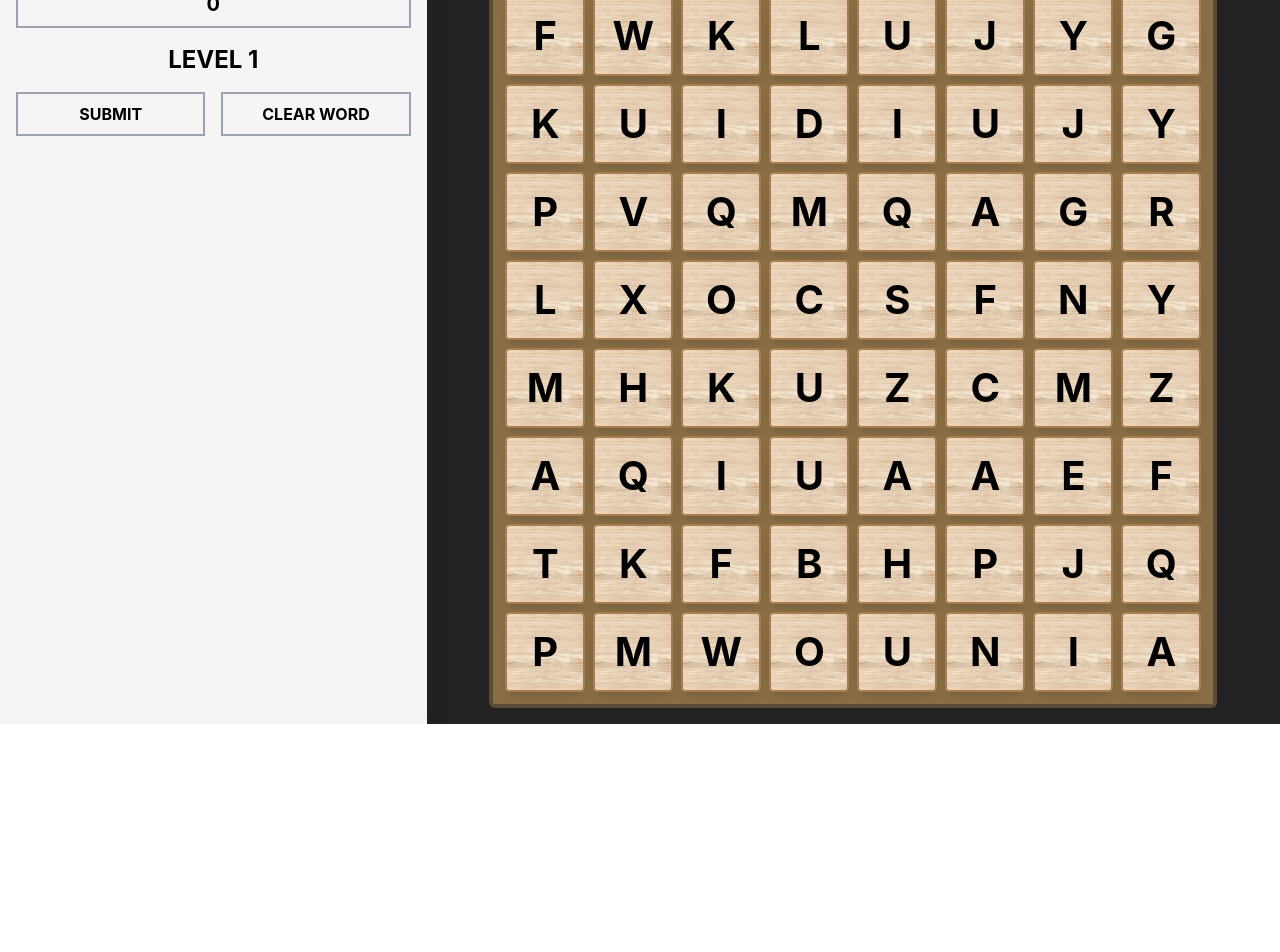
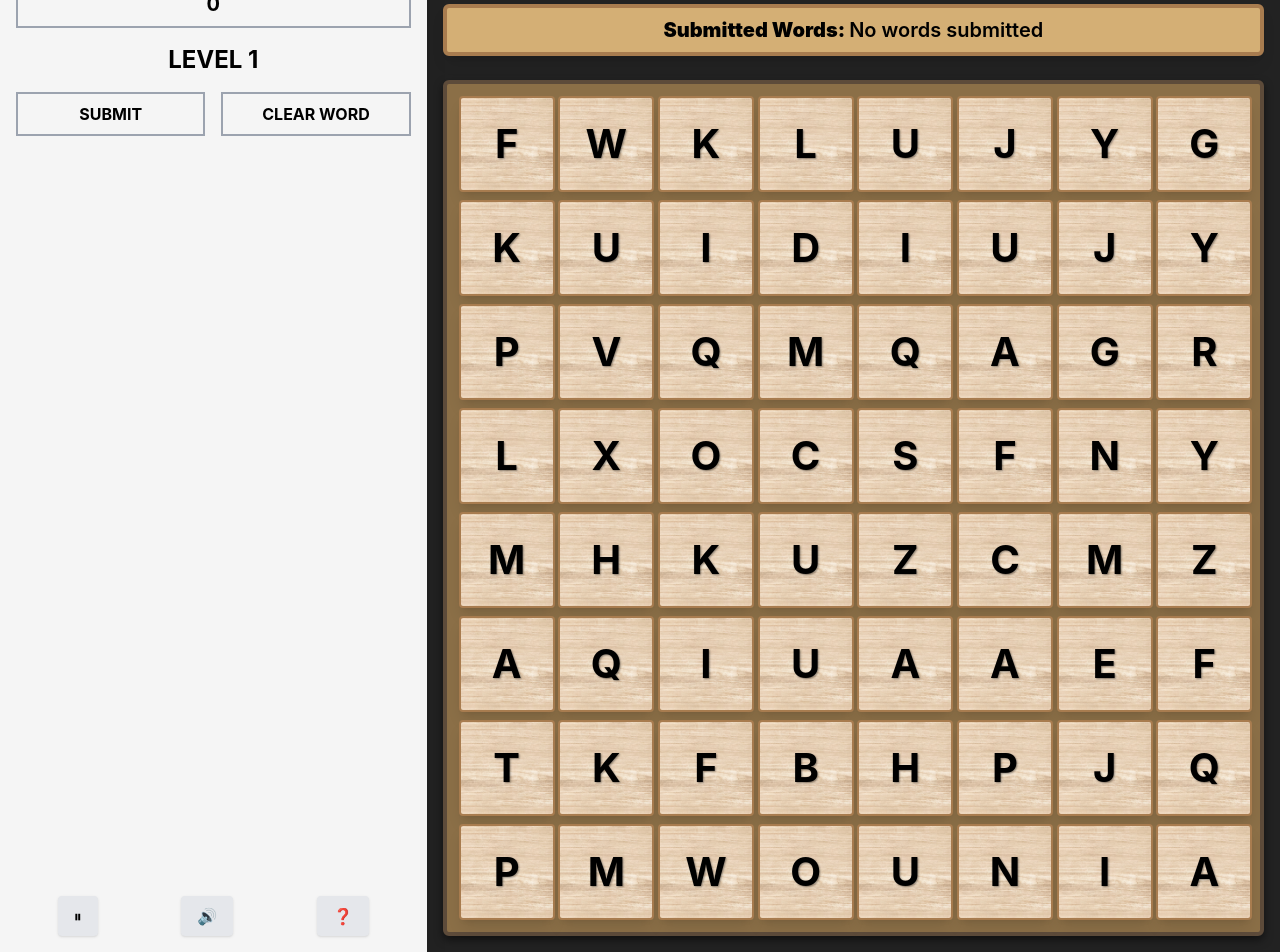
Before and after one commit to johnangelculubong/spellbound, a React (Create React App) app: page /play/1/1/level/1 in a window 1280 px wide. Shown: the part 88-1040 px from the top of the page. Before the commit the page ends 812 px from the top, so only its background shows below. Built offline with nearby package versions, Linux system fonts and the light colour scheme.

Commit message:
fixed code

```diff
--- a/src/components/CategoryScreen.jsx
+++ b/src/components/CategoryScreen.jsx
@@ -20,7 +20,7 @@ export default function CategoryScreen() {
 
   const handleCardClick = (categoryName) => {
     const formattedCategory = categoryName.toLowerCase().replace(/\s+/g, '-');
-    navigate(`/play/${formattedCategory}/difficulty`); // Now directs to difficulty selection
+    navigate(`/play/${formattedCategory}`);
   };
 
   return (
--- a/src/components/Gameplay.jsx
+++ b/src/components/Gameplay.jsx
@@ -1,22 +1,8 @@
-import { useState, useEffect } from "react";
+import { useState } from "react";
 import { useParams, useNavigate } from "react-router-dom";
 import { motion, AnimatePresence } from "framer-motion";
 import tileTexture from "../assets/tile-texture.jpg";
 import PauseMenu from "./PauseMenu";
-
-// Load the word list
-const useWordList = () => {
-  const [wordList, setWordList] = useState([]);
-
-  useEffect(() => {
-    fetch("/words.json")
-      .then((response) => response.json())
-      .then((data) => setWordList(data.words))
-      .catch((error) => console.error("Error loading words:", error));
-  }, []);
-
-  return wordList;
-};
 
 const rows = 8;
 const cols = 8;
@@ -29,7 +15,6 @@ const randomLetter = () => {
 export default function Gameplay() {
   const { levelId } = useParams();
   const navigate = useNavigate();
-  const wordList = useWordList(); // Load the word list
 
   const [grid, setGrid] = useState(
     Array.from({ length: rows }, () =>
@@ -40,15 +25,10 @@ export default function Gameplay() {
   const [score, setScore] = useState(0);
   const [isPaused, setIsPaused] = useState(false);
   const [isModalOpen, setIsModalOpen] = useState(false);
-  const [modalMessage, setModalMessage] = useState(""); // Message for modal
-  const [submittedWords, setSubmittedWords] = useState([]); // Track submitted words
+  const [submittedWords, setSubmittedWords] = useState([]); // Added state for submitted words
 
   const handleClick = (r, c) => {
     setSelected([...selected, { r, c }]);
-  };
-
-  const isWordValid = (word) => {
-    return wordList.includes(word.toLowerCase());
   };
 
   const submitWord = () => {
@@ -56,31 +36,22 @@ export default function Gameplay() {
 
     // Check if the word is already submitted
     if (submittedWords.includes(word)) {
-      setModalMessage("Word already submitted!");
       setIsModalOpen(true);
-      return;
+      return; // Stop further execution if word is repeated
     }
 
-    if (word.length < 3) {
-      setModalMessage("Please select at least 3 letters to form a word.");
-      setIsModalOpen(true);
-      return;
-    }
-
-    if (!isWordValid(word)) {
-      setModalMessage(`"${word}" is not a valid word!`);
-      setIsModalOpen(true);
-      return;
-    }
-
-    // Valid word -> Update score & grid
+    if (word.length >= 3) {
       setScore(score + word.length * 10);
       const newGrid = [...grid.map((row) => [...row])];
       selected.forEach(({ r, c }) => (newGrid[r][c] = null));
       dropTiles(newGrid);
 
+      // Add the valid word to the submitted words list
       setSubmittedWords([...submittedWords, word]);
       setSelected([]);
+    } else {
+      setIsModalOpen(true);
+    }
   };
 
   const clearLastLetter = () => {
@@ -127,7 +98,7 @@ export default function Gameplay() {
     );
     setScore(0);
     setSelected([]);
-    setSubmittedWords([]);
+    setSubmittedWords([]); // Reset submitted words when restarting
     setIsPaused(false);
   };
   const handleExit = () => navigate("/");
@@ -169,12 +140,27 @@ export default function Gameplay() {
               </button>
             </div>
           </div>
+          <div className="flex justify-around items-center mt-8">
+            <button
+              className="bg-gray-200 px-4 py-2 rounded shadow text-black"
+              onClick={handlePause}
+            >
+              ⏸
+            </button>
+            <button className="bg-gray-200 px-4 py-2 rounded shadow text-black">
+              🔊
+            </button>
+            <button className="bg-gray-200 px-4 py-2 rounded shadow text-black">
+              ❓
+            </button>
+          </div>
         </div>
 
         {/* Grid Container */}
         <div className="w-2/3 flex flex-col items-center p-4">
-          {/* Selected Word Display */}
-          <div className="w-full flex justify-center bg-[#D4AF75] p-2 rounded-md border-4 border-[#A87C4F]">
+          <div className="flex flex-col items-center mb-6 w-full">
+            {/* Display Selected Word */}
+            <div className="w-full flex justify-center items-center bg-[#D4AF75] p-2 rounded-md shadow-lg border-4 border-[#A87C4F]">
               <h2 className="text-xl font-semibold text-black">
                 <strong>Selected Word: </strong>
                 {selected.length === 0
@@ -182,22 +168,41 @@ export default function Gameplay() {
                   : selected.map((tile) => grid[tile.r][tile.c]).join("")}
               </h2>
             </div>
+          </div>
+
+          {/* Display Submitted Words */}
+          <div className="flex flex-col items-center mb-6 w-full">
+            <div className="w-full flex justify-center items-center bg-[#D4AF75] p-2 rounded-md shadow-lg border-4 border-[#A87C4F]">
+              <h2 className="text-xl font-semibold text-black">
+                <strong>Submitted Words: </strong>
+                {submittedWords.length === 0
+                  ? "No words submitted"
+                  : submittedWords.join(", ")}
+              </h2>
+            </div>
+          </div>
 
           {/* Grid */}
-          <div className="grid grid-cols-8 gap-2 bg-[#8B6F47] p-3 rounded-md border-4 border-[#5D4B3A]">
+          <div
+            className="grid grid-cols-8 gap-2 bg-[#8B6F47] p-3 rounded-md shadow-xl border-4 border-[#5D4B3A]"
+            style={{ boxShadow: "0px 4px 8px rgba(0, 0, 0, 0.5)" }}
+          >
             {grid.map((row, r) =>
               row.map((letter, c) => (
                 <motion.div
                   key={`${r}-${c}`}
                   onClick={() => handleClick(r, c)}
                   whileTap={{ scale: 0.95 }}
-                  className="w-20 h-20 flex items-center justify-center rounded border-2 bg-[#D4AF75] border-[#A87C4F] shadow-lg cursor-pointer"
+                  className="w-20 h-20 md:w-24 md:h-24 flex items-center justify-center rounded border-2 bg-[#D4AF75] border-[#A87C4F] shadow-lg cursor-pointer"
                   style={{
-                    fontSize: "2.5rem",
+                    fontSize: "2.5rem", // Larger font size
                     fontWeight: "bold",
                     color: "#000",
+                    textShadow: "1px 1px 2px rgba(0,0,0,0.4)",
                     backgroundImage: `url(${tileTexture})`,
                     backgroundSize: "cover",
+                    textAlign: "center",
+                    lineHeight: "1.5",
                   }}
                 >
                   {letter}
@@ -208,12 +213,19 @@ export default function Gameplay() {
         </div>
       </motion.div>
 
-      {/* Modal for Warnings */}
+      {/* Pause Menu */}
+      <PauseMenu isPaused={isPaused} onResume={handleResume} onRestart={handleRestart} onExit={handleExit} />
+
+      {/* Modal for Word Too Short */}
       {isModalOpen && (
         <div className="fixed inset-0 bg-black bg-opacity-50 flex items-center justify-center z-50">
           <div className="bg-white p-8 rounded-lg shadow-xl text-center">
-            <h2 className="text-xl font-semibold text-red-500">{modalMessage}</h2>
-            <button onClick={closeModal} className="mt-4 px-6 py-2 bg-red-500 text-white rounded-md font-semibold">
+            <h2 className="text-xl font-semibold text-red-500">Word Too Short!</h2>
+            <p className="mt-4">Please select at least 3 letters to form a word.</p>
+            <button
+              onClick={closeModal}
+              className="mt-4 px-6 py-2 bg-red-500 text-white rounded-md font-semibold hover:bg-red-600"
+            >
               Close
             </button>
           </div>
--- a/src/components/Levels.jsx
+++ b/src/components/Levels.jsx
@@ -1,4 +1,4 @@
-import React, { useState, useEffect } from "react";
+import React from "react";
 import { useNavigate, useParams } from "react-router-dom";
 import { motion, AnimatePresence } from "framer-motion";
 import { Lock, Unlock, Star } from "lucide-react";
@@ -6,14 +6,12 @@ import { Lock, Unlock, Star } from "lucide-react";
 export default function Levels() {
   const navigate = useNavigate();
   const { category, difficulty } = useParams();
-  const totalLevels = 15;
-  const [playerProgress, setPlayerProgress] = useState({});
 
-  useEffect(() => {
-    // Fetch player's progress from localStorage
-    const savedProgress = JSON.parse(localStorage.getItem("playerProgress")) || {};
-    setPlayerProgress(savedProgress[difficulty] || {});
-  }, [difficulty]);
+  const levels = Array.from({ length: 15 }, (_, i) => ({
+    id: i + 1,
+    isLocked: i !== 0, // Only Level 1 is unlocked for now
+    starsEarned: Math.floor(Math.random() * 4), // Dummy star data for now
+  }));
 
   const handleBackClick = () => {
     navigate(`/play/${category}`);
@@ -24,15 +22,6 @@ export default function Levels() {
       navigate(`/play/${category}/${difficulty}/level/${levelId}`);
     }
   };
-
-  const levels = Array.from({ length: totalLevels }, (_, i) => {
-    const levelNumber = i + 1;
-    return {
-      id: levelNumber,
-      isLocked: levelNumber !== 1 && !playerProgress[levelNumber - 1], // Unlock next level if previous is completed
-      starsEarned: playerProgress[levelNumber] || 0, // Default 0 stars if not played
-    };
-  });
 
   return (
     <AnimatePresence>
@@ -74,7 +63,11 @@ export default function Levels() {
               }`}
             >
               <div className="flex flex-col items-center mt-2">
-                {level.isLocked ? <Lock size={40} /> : <Unlock size={40} />}
+                {level.isLocked ? (
+                  <Lock size={40} />
+                ) : (
+                  <Unlock size={40} />
+                )}
                 <span className="text-lg font-semibold mt-2">Lv. {level.id}</span>
               </div>
 
@@ -85,7 +78,9 @@ export default function Levels() {
                       key={star}
                       size={20}
                       className={`${
-                        star <= level.starsEarned ? "text-yellow-400" : "text-gray-300"
+                        star <= level.starsEarned
+                          ? "text-yellow-400"
+                          : "text-gray-300"
                       }`}
                       fill={star <= level.starsEarned ? "#facc15" : "none"}
                     />
```
Also changed, not shown: src/components/Difficulty.jsx (+24 -29 lines). Lines whose indentation alone changed are shown as unchanged.
